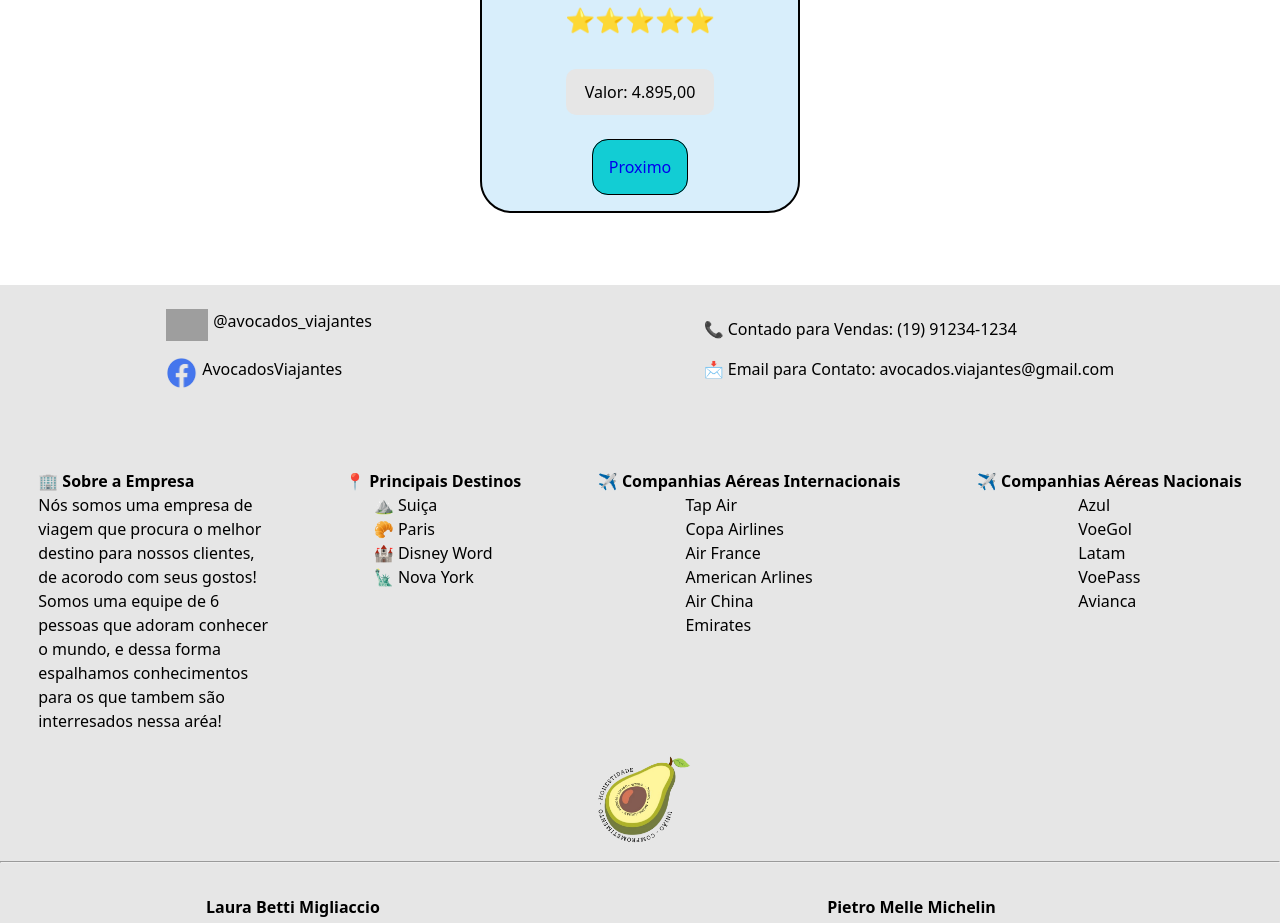
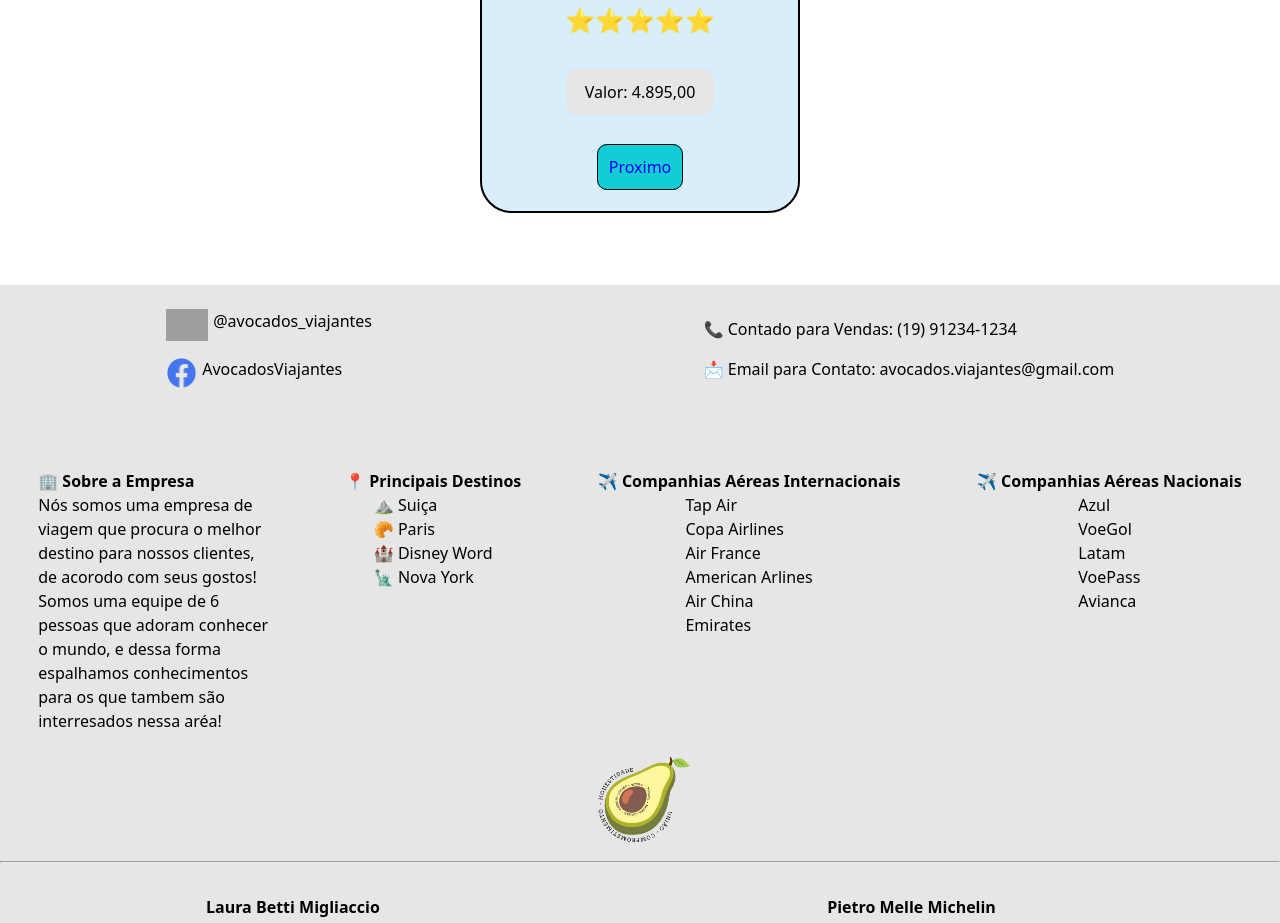
Before and after one commit to vitorcecato-sesi/desafio2-react-routes, a React (Vite) app: page /disney-eua in a window 1280 px wide. Shown: the part 820-1743 px from the top of the page. Built offline with nearby package versions, Linux system fonts and the light colour scheme; grey boxes are pictures that could not be loaded.

Commit message:
mudança no botao do card

```diff
--- a/src/components/Card.css
+++ b/src/components/Card.css
@@ -50,12 +50,17 @@
 
 .Botao{
     background-color: #12CDD4;
-    padding: 1em;
-    border-radius: 1em;
+    padding: 0.7em;
+    border-radius: 10px;
     border: solid black 0.1em;
     text-decoration: none;
 }
 
+.BoxBotao:hover {
+    transform: scale(1.1);
+}
+
 .BoxBotao{
     padding-top: 2.5em;
+    transition: all 1s ease;
 }
```
